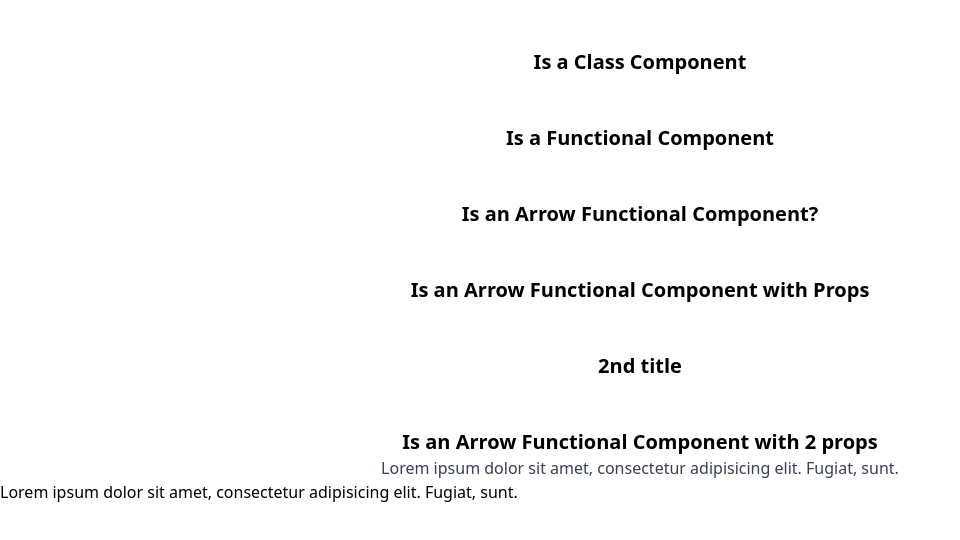
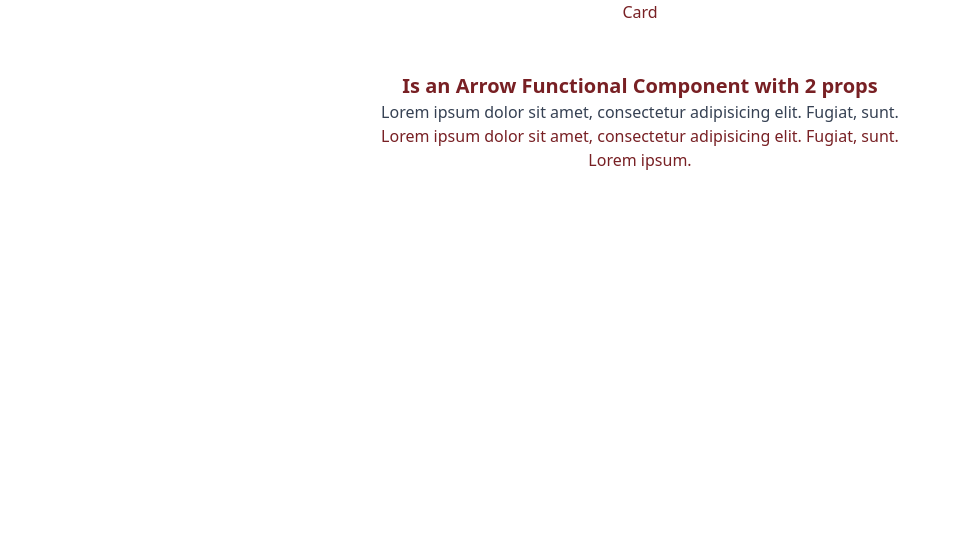
Before and after one commit to Petroslyros/cf8-react-introduction, a React app: page / in a window 1280 px wide. Shown: the top 540 px of the page, without its empty margins (0-960 px from the left). Built offline with nearby package versions, Linux system fonts and the light colour scheme; the HTML template or start-up script is replaced by a standard one.

Commit message:
feat : add custom colors

```diff
--- a/src/App.tsx
+++ b/src/App.tsx
@@ -1,24 +1,29 @@
 
 // import ViteIntro from "./components/ViteIntro/ViteIntro.tsx"
 
-import ClassComponent from "./components/ClassComponent.tsx";
-import FunctionalComponent from "./components/FunctionalComponent.tsx";
-import ArrowFunctionalComponent from "./components/ArrowFunctionalComponent.tsx";
-import ArrowFunctionalComponentWithProps from "./components/ArrowFunctionalComponentWithProps.tsx";
+// import ClassComponent from "./components/ClassComponent.tsx";
+// import FunctionalComponent from "./components/FunctionalComponent.tsx";
+// import ArrowFunctionalComponent from "./components/ArrowFunctionalComponent.tsx";
+// import ArrowFunctionalComponentWithProps from "./components/ArrowFunctionalComponentWithProps.tsx";
 import ArrowFunctionalComponentWithPropsType from "./components/ArrowFunctionalComponentWithPropsType.tsx";
+import Card from "./components/Card.tsx";
 
 function App() {
 
 
   return (
     <>
-        <ClassComponent/>
-        <FunctionalComponent/>
-        <ArrowFunctionalComponent/>
-        <ArrowFunctionalComponentWithProps  title="Is an Arrow Functional Component with Props"/>
-        <ArrowFunctionalComponentWithProps  title="2nd title"/>
-        <ArrowFunctionalComponentWithPropsType title="Is an Arrow Functional Component with 2 props" description="Lorem ipsum dolor sit amet, consectetur adipisicing elit. Fugiat, sunt.
+{/*        <ClassComponent/>*/}
+{/*        <FunctionalComponent/>*/}
+{/*        <ArrowFunctionalComponent/>*/}
+{/*        <ArrowFunctionalComponentWithProps  title="Is an Arrow Functional Component with Props"/>*/}
+{/*        <ArrowFunctionalComponentWithProps  title="2nd title"/>*/}
+{/*        <ArrowFunctionalComponentWithPropsType title="Is an Arrow Functional Component with 2 props" description="Lorem ipsum dolor sit amet, consectetur adipisicing elit. Fugiat, sunt.*/}
+{/*"/>*/}
+        <Card title="Card">
+            <ArrowFunctionalComponentWithPropsType title="Is an Arrow Functional Component with 2 props" description="Lorem ipsum dolor sit amet, consectetur adipisicing elit. Fugiat, sunt.
 "/>
+        </Card>
     </>
   )
 }
--- /dev/null
+++ b/src/components/Card.tsx
@@ -0,0 +1,21 @@
+import type {ReactNode} from "react";
+
+type CardProps = {
+    title: string
+    children: ReactNode
+}
+
+const Card = ({title,children} : CardProps) => {
+    return (
+        <>
+            <div className="card text-center text-cf-dark-red">
+                <h2>{title}</h2>
+                {children}
+                <p>Lorem ipsum.</p>
+            </div>
+
+        </>
+    )
+}
+
+export default Card;
--- a/src/index.css
+++ b/src/index.css
@@ -1 +1,7 @@
 @import "tailwindcss";
+
+@theme {
+    --color-cf-dark-red: #782024;
+    --color-cf-gray: #606060;
+    --color-cf-dark-gray: #383737;
+}
```
